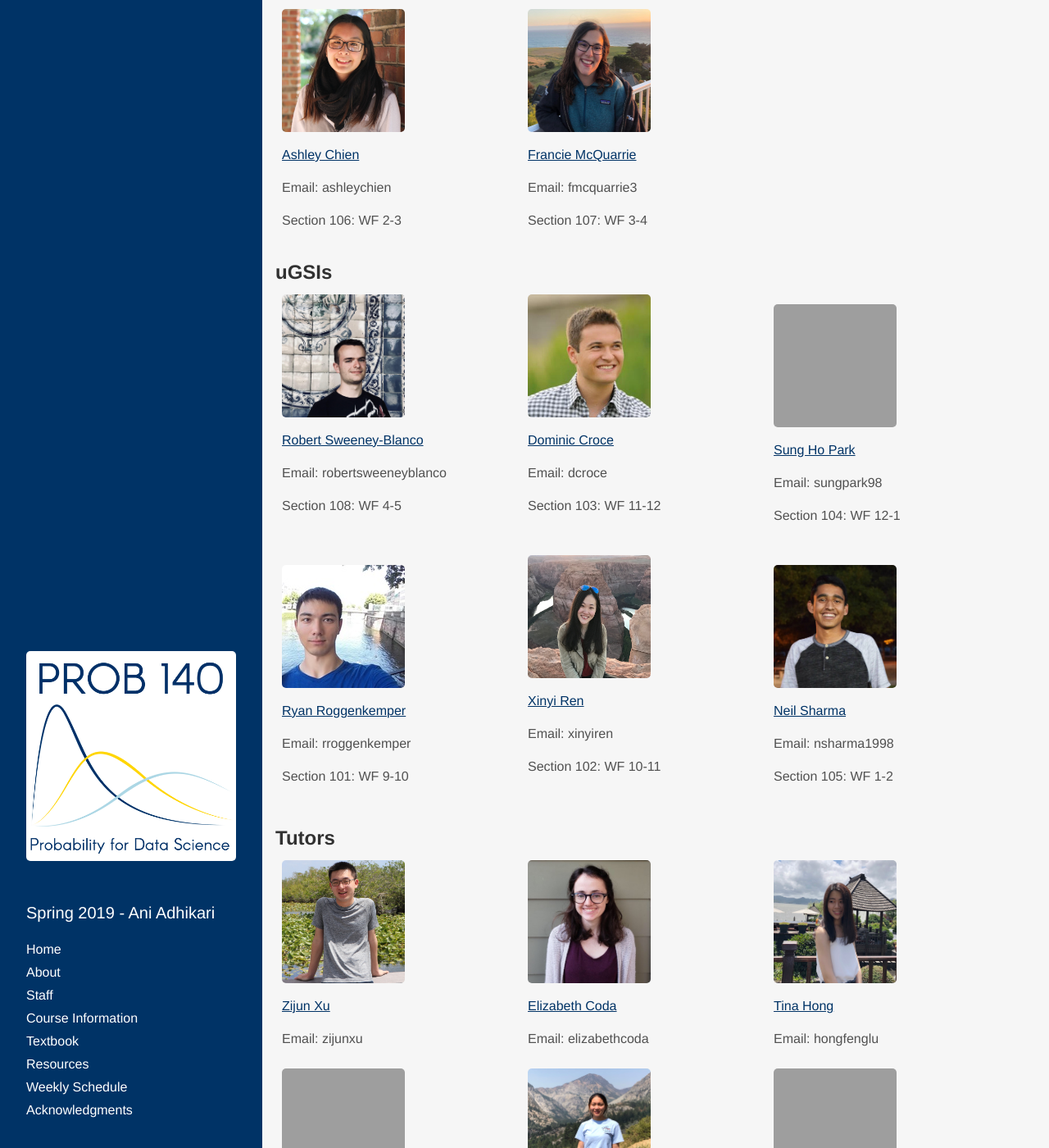
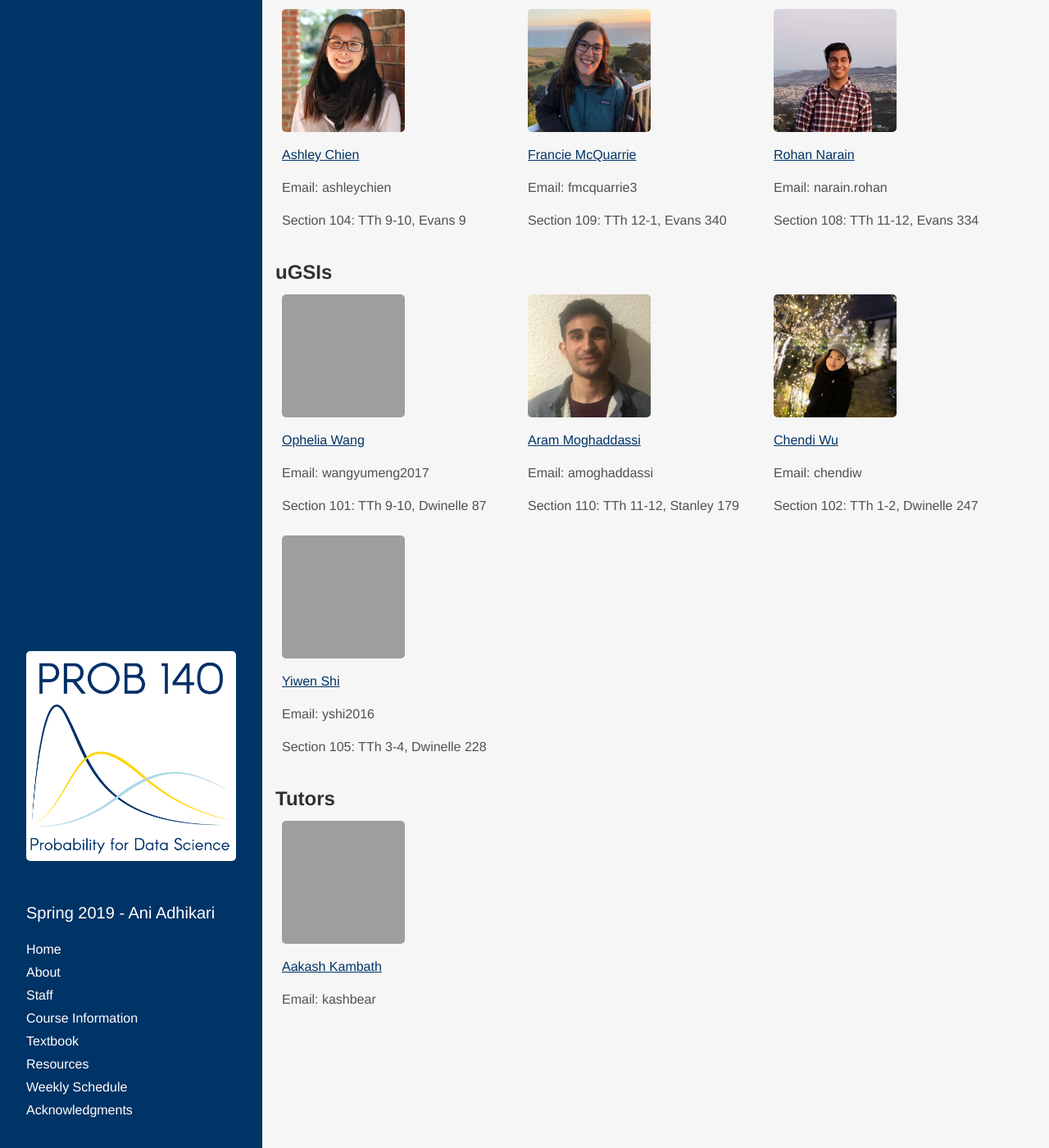
Before and after one commit to stat88/stat88.github.io, a Jekyll site: the page instructors.html, which Jekyll copies as it is, in a window 1280 px wide and 1400 px high, scrolled down 597 px. Shown: the whole window at 82% size. Built offline with Jekyll 4.4.1, drawn with Linux system fonts in a browser that asks for light colours; some web fonts are replaced; some of the changed text lies outside the part shown; grey boxes are pictures that could not be loaded.

Commit message:
added more people to staff page

```diff
--- a/instructors.html
+++ b/instructors.html
@@ -158,7 +158,7 @@ MathJax.Hub.Config({
                 <img height="150" width="150" src="/assets/images/ashley.jpg" alt="Ashley Chien Photo">
                 <p><a target="_blank">Ashley Chien</a></p>
                 <p>Email: ashleychien</p>
-                <p>Section 106: WF 2-3</p>
+                <p>Section 104: TTh 9-10, Evans 9</p>
             </div>
         </td>
 
@@ -167,7 +167,16 @@ MathJax.Hub.Config({
                 <img height="150" width="150" src="/assets/images/francie.jpg" alt="Francie McQuarrie Photo">
                 <p><a target="_blank">Francie McQuarrie</a></p>
                 <p>Email: fmcquarrie3</p>
-                <p>Section 107: WF 3-4</p>
+                <p>Section 109: TTh 12-1, Evans 340</p>
+            </div>
+        </td>
+
+        <td>
+            <div>
+                <img height="150", width="150" src="/assets/images/rohan.jpg" alt="Rohan Narain Photo">
+                <p><a target="_blank">Rohan Narain</a></p>
+                <p>Email: narain.rohan</p>
+                <p>Section 108: TTh 11-12, Evans 334</p>
             </div>
         </td>
     </tr>
@@ -177,64 +186,41 @@ MathJax.Hub.Config({
 
 <table class="wrap">
     <tr>
-
         <td>
             <div>
-                <img height="150" width="150" src="/assets/images/robert.jpg" alt="Robert Blanco Photo">
-                <p><a target="_blank">Robert Sweeney-Blanco</a></p>
-                <p>Email: robertsweeneyblanco</p>
-                <p>Section 108: WF 4-5</p>
-                <br/>
+                <img height="150" width="150" src="/assets/images/ophelia.jpeg" alt="Ophelia Wang Photo">
+                <p><a target="_blank">Ophelia Wang</a></p>
+                <p>Email: wangyumeng2017</p>
+                <p>Section 101: TTh 9-10, Dwinelle 87</p>
             </div>
         </td>
 
         <td>
             <div>
-                <img height="150" width="150" src="/assets/images/dominic.jpg" alt="Dominic Croce Photo">
-                <p><a target="_blank">Dominic Croce</a></p>
-                <p>Email: dcroce</p>
-                <p>Section 103: WF 11-12</p>
-                <br/>
+                <img height="150" width="150" src="/assets/images/aram.jpg" alt="Aram Moghaddassi Photo">
+                <p><a target="_blank">Aram Moghaddassi</a></p>
+                <p>Email: amoghaddassi</p>
+                <p>Section 110: TTh 11-12, Stanley 179</p>
             </div>
         </td>
 
         <td>
             <div>
-                <img height="150" width="150" src="/assets/images/sungho.jpg" alt="Sung Ho Park Photo">
-                <p><a target="_blank">Sung Ho Park</a></p>
-                <p>Email: sungpark98</p>
-                <p>Section 104: WF 12-1</p>
+                <img height="150" width="150" src="/assets/images/chendi.jpg" alt="Chendi Wu Photo">
+                <p><a target="_blank">Chendi Wu</a></p>
+                <p>Email: chendiw</p>
+                <p>Section 102: TTh 1-2, Dwinelle 247</p>
             </div>
         </td>
 
         <td>
             <div>
-                <img height="150" width="150" src="/assets/images/ryan.jpg" alt="Ryan Roggenkemper Photo">
-                <p><a target="_blank">Ryan Roggenkemper</a></p>
-                <p>Email: rroggenkemper</p>
-                <p>Section 101: WF 9-10</p>
+                <img height="150" width="150" src="/assets/images/yiwen.jpg" alt="Yiwen Shi Photo">
+                <p><a target="_blank">Yiwen Shi</a></p>
+                <p>Email: yshi2016</p>
+                <p>Section 105: TTh 3-4, Dwinelle 228</p>
             </div>
         </td>
-
-        <td>
-            <div>
-                <img height="150" width="150" src="/assets/images/xinyi.jpg" alt="Xinyi Ren Photo">
-                <p><a target="_blank">Xinyi Ren</a></p>
-                <p>Email: xinyiren</p>
-                <p>Section 102: WF 10-11</p>
-                <br/>
-            </div>
-        </td>
-
-        <td>
-            <div>
-                <img height="150" width="150" src="/assets/images/neil.jpg" alt="Neil Sharma Photo">
-                <p><a target="_blank">Neil Sharma</a></p>
-                <p>Email: nsharma1998</p>
-                <p>Section 105: WF 1-2</p>
-            </div>
-        </td>
-
 
     </tr>
 </table>
@@ -246,118 +232,9 @@ MathJax.Hub.Config({
     <tr>
         <td>
             <div>
-                <img height="150" width="150" src="/assets/images/zijun.jpg" alt="Zijun Xu Photo">
-                <p><a target="_blank">Zijun Xu</a></p>
-                <p>Email: zijunxu</p>
-
-            </div>
-        </td>
-
-        <td>
-            <div>
-                <img height="150" width="150" src="/assets/images/lizzy.jpg" alt="Elizabeth Coda Photo">
-                <p><a target="_blank">Elizabeth Coda</a></p>
-                <p>Email: elizabethcoda</p>
-
-            </div>
-        </td>
-
-        <td>
-            <div>
-                <img height="150" width="150" src="/assets/images/fenglu.jpg" alt="Fenglu Hong Photo">
-                <p><a target="_blank">Tina Hong</a></p>
-                <p>Email: hongfenglu</p>
-
-            </div>
-        </td>
-
-        <td>
-            <div>
-                <img height="150" width="150" src="/assets/images/emily.jpg" alt="Emily Hsiao Photo">
-                <p><a target="_blank">Emily Hsiao</a></p>
-                <p>Email: ehsiao13</p>
-
-            </div>
-        </td>
-
-        <td>
-            <div>
-                <img height="150" width="150" src="/assets/images/christina.jpg" alt="Christina Jin Photo">
-                <p><a target="_blank">Christina Jin</a></p>
-                <p>Email: christina_jyt</p>
-
-            </div>
-        </td>
-
-        <td>
-            <div>
-                <img height="150" width="150" src="/assets/images/aditya.jpg" alt="Aditya Kotak Photo">
-                <p><a target="_blank">Aditya Kotak</a></p>
-                <p>Email: adikotak</p>
-
-            </div>
-        </td>
-
-        <td>
-            <div>
-                <img height="150" width="150" src="/assets/images/jamarcus.jpg" alt="Jamarcus Liu Photo">
-                <p><a target="_blank">Jamarcus Liu</a></p>
-                <p>Email: yanwei.liu</p>
-
-            </div>
-        </td>
-
-        <td>
-            <div>
-                <img height="150" width="150" src="/assets/images/srivaths.jpg" alt="Srivaths Mannar Photo">
-                <p><a target="_blank">Srivaths Mannar</a></p>
-                <p>Email: srivathskm</p>
-
-            </div>
-        </td>
-
-        <td>
-            <div>
-                <img height="150" width="150" src="/assets/images/aram.jpg" alt="Aram Moghaddassi Photo">
-                <p><a target="_blank">Aram Moghaddassi</a></p>
-                <p>Email: amoghaddassi</p>
-
-            </div>
-        </td>
-
-        <td>
-            <div>
-                <img height="150" width="150" src="/assets/images/yiwen.jpg" alt="Yiwen Shi Photo">
-                <p><a target="_blank">Yiwen Shi</a></p>
-                <p>Email: yshi2016</p>
-
-            </div>
-        </td>
-
-        <td>
-            <div>
-                <img height="150" width="150" src="/assets/images/ophelia.jpeg" alt="Ophelia Wang Photo">
-                <p><a target="_blank">Ophelia Wang</a></p>
-                <p>Email: wangyumeng2017</p>
-
-            </div>
-        </td>
-
-        <td>
-            <div>
-                <img height="150" width="150" src="/assets/images/chendi.jpg" alt="Chendi Wu Photo">
-                <p><a target="_blank">Chendi Wu</a></p>
-                <p>Email: chendiw</p>
-
-            </div>
-        </td>
-
-        <td>
-            <div>
-                <img height="150" width="150" src="/assets/images/huiyi.jpg" alt="Huiyi Zhang Photo">
-                <p><a target="_blank">Huiyi Zhang</a></p>
-                <p>Email: huiyi.zhang</p>
-
+                <img height="150" width="150" src="/assets/images/aakash.jpg" alt="Aakash Kambath Photo">
+                <p><a target="_blank">Aakash Kambath</a></p>
+                <p>Email: kashbear</p>
             </div>
         </td>
 
```
Also changed, not shown: assets/images/rohan.jpg (added), 1 other file.
